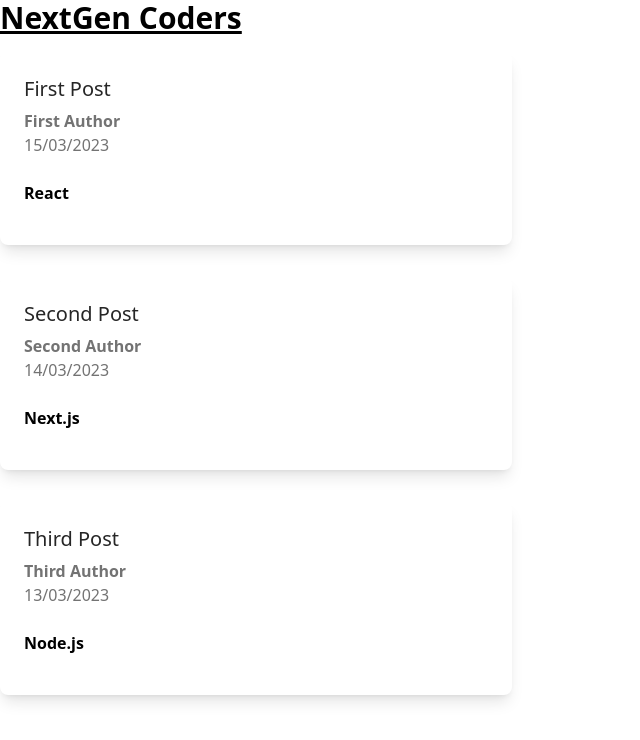
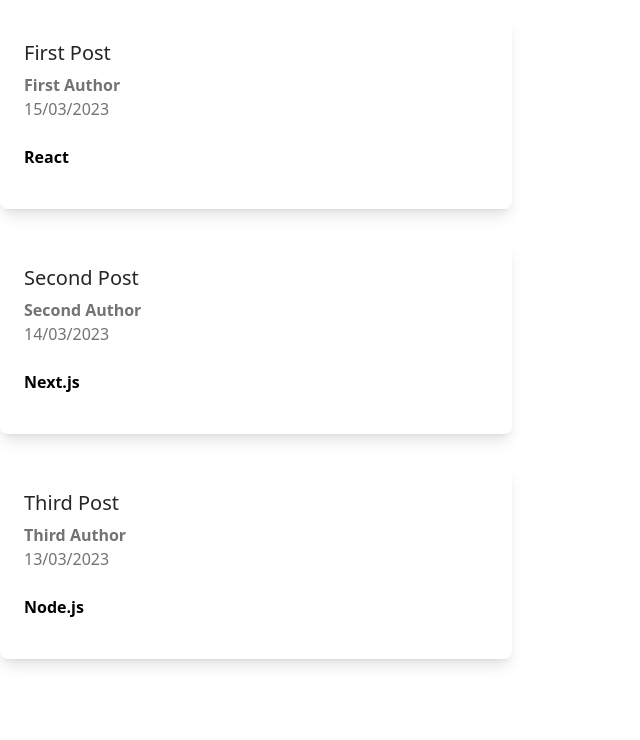
Before and after one commit to ortizlilian/next-gen-coders, a Next.js app: page / in a window 1280 px wide. Shown: the top 740 px of the page, without its empty margins (0-640 px from the left). Built offline with nearby package versions, Linux system fonts and the light colour scheme.

Commit message:
removed home page title

```diff
--- a/src/pages/index.js
+++ b/src/pages/index.js
@@ -13,7 +13,6 @@ function Home() {
         <meta name="viewport" content="width=device-width, initial-scale=1" />
       </Head>
       <main>
-      <h1 className="text-3xl font-bold underline">NextGen Coders</h1>
         <div>
           <BlogCards />
         </div>
```
